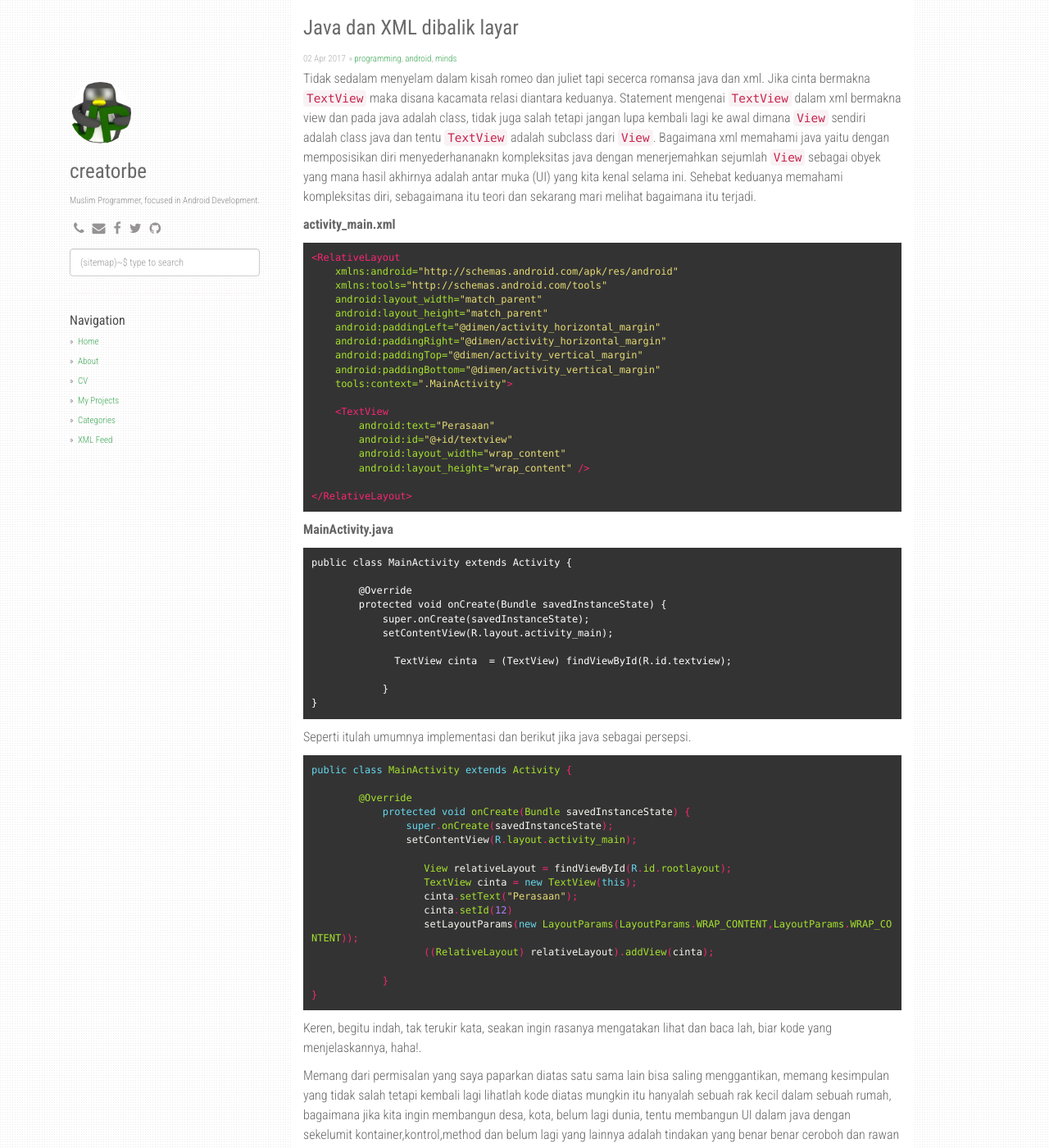
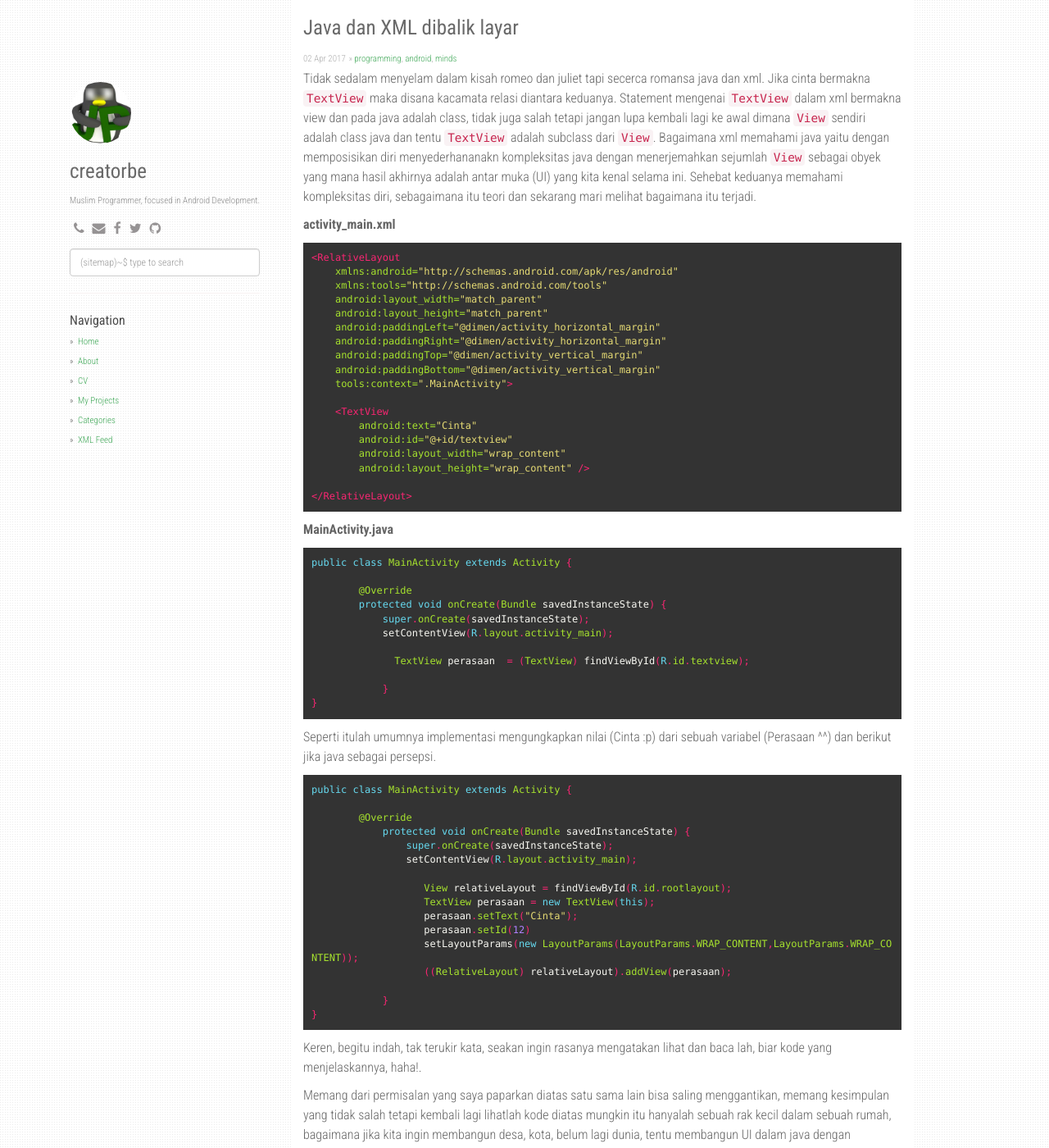
Before and after one commit to creatorbe/creatorbe.github.io, a Jekyll site: the page built from _posts/2017-04-03-java-and-xml-behind-the-scenes-creatorbe.md, in a window 1280 px wide and 1400 px high. Shown: the whole window at 82% size. Built offline with Jekyll 4.4.1, drawn with Linux system fonts in a browser that asks for light colours; nearby versions of some CDN libraries; comment, search, counter and statistics services are not loaded.

Commit message:
edit highlight github tag type

````diff
--- a/_posts/2017-04-03-java-and-xml-behind-the-scenes-creatorbe.md
+++ b/_posts/2017-04-03-java-and-xml-behind-the-scenes-creatorbe.md
@@ -33,7 +33,7 @@
 
 **MainActivity.java**
 
-```xml
+```java
 public class MainActivity extends Activity {
 
         @Override
@@ -41,13 +41,13 @@
             super.onCreate(savedInstanceState);
             setContentView(R.layout.activity_main);
 
-              TextView cinta  = (TextView) findViewById(R.id.textview);
+              TextView perasaan  = (TextView) findViewById(R.id.textview);
 
             }
 }
 ```
 
-Seperti itulah umumnya implementasi dan berikut jika java sebagai persepsi.
+Seperti itulah umumnya implementasi mengungkapkan nilai (Cinta :p) dari sebuah variabel (Perasaan ^^) dan berikut jika java sebagai persepsi.
 
 ```java
 public class MainActivity extends Activity {
@@ -58,11 +58,11 @@
                 setContentView(R.layout.activity_main);
 
                    View relativeLayout = findViewById(R.id.rootlayout);
-                   TextView cinta = new TextView(this);
-                   cinta.setText("Perasaan");
-                   cinta.setId(12)
+                   TextView perasaan = new TextView(this);
+                   perasaan.setText("Cinta");
+                   perasaan.setId(12)
                    setLayoutParams(new LayoutParams(LayoutParams.WRAP_CONTENT,LayoutParams.WRAP_CONTENT));
-                   ((RelativeLayout) relativeLayout).addView(cinta);
+                   ((RelativeLayout) relativeLayout).addView(perasaan);
 
             }
 }
````
Also changed, not shown: other parts of _posts/2017-04-03-java-and-xml-behind-the-scenes-creatorbe.md (+1 -1 lines).
